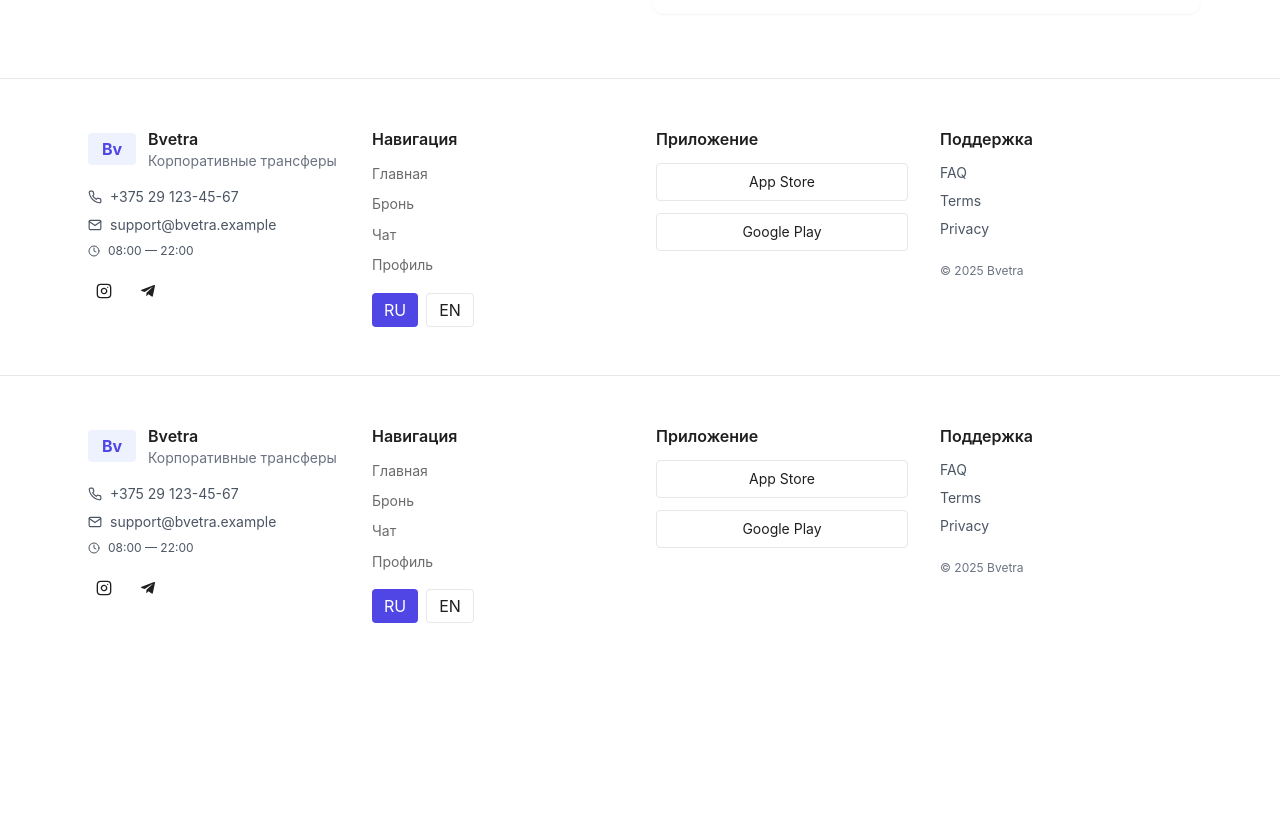
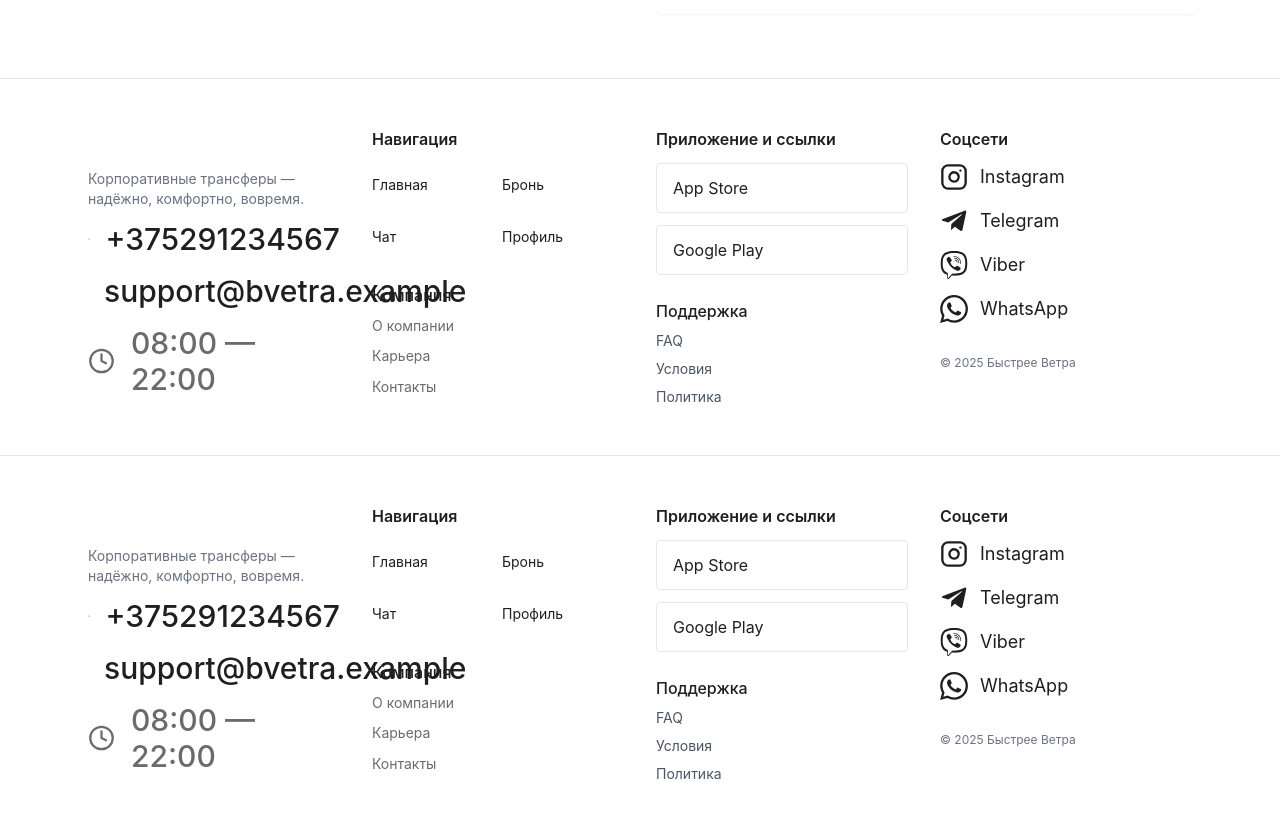
Before and after one commit to skufig/bvetra, a Next.js app: page / in a window 1280 px wide. Shown: the part 2889-3706 px from the top of the page. Before the commit the page ends 3560 px from the top, so only its background shows below. Built offline with nearby package versions, Linux system fonts and the light colour scheme.

Commit message:
Update Footer.tsx

```diff
--- a/src/components/Footer.tsx
+++ b/src/components/Footer.tsx
@@ -1,87 +1,164 @@
-// src/components/Footer.tsx
-import React, { useState, useEffect } from 'react'
+  // src/components/Footer.tsx
+import React, { useEffect, useState } from 'react'
 import { FiPhone, FiMail, FiClock, FiInstagram } from 'react-icons/fi'
 import { FaTelegramPlane } from 'react-icons/fa'
+import { SiViber, SiWhatsapp } from 'react-icons/si'
 import BookingModal from './BookingModal'
 import ChatModal from './ChatModal'
 import ProfileModal from './ProfileModal'
 import BottomNav from './BottomNav'
 
-export default function Footer() {
-  const [lang, setLang] = useState<'ru'|'en'>('ru')
-  useEffect(()=>{ try{ const l = localStorage.getItem('lang'); if(l==='en' || l==='ru') setLang(l) }catch{} },[])
-  const isEn = lang==='en'
+export default function Footer({ langProp }: { langProp?: 'ru' | 'en' }) {
+  const [lang, setLang] = useState<'ru' | 'en'>(() => {
+    try {
+      const stored = typeof window !== 'undefined' ? localStorage.getItem('lang') : null
+      return (langProp as 'ru' | 'en') || (stored === 'en' ? 'en' : 'ru')
+    } catch {
+      return (langProp as 'ru' | 'en') || 'ru'
+    }
+  })
+  useEffect(() => {
+    if (langProp && langProp !== lang) {
+      setLang(langProp)
+      try {
+        localStorage.setItem('lang', langProp)
+      } catch {}
+    }
+  }, [langProp])
+
+  const isEn = lang === 'en'
   const [openBooking, setOpenBooking] = useState(false)
   const [openChat, setOpenChat] = useState(false)
   const [openProfile, setOpenProfile] = useState(false)
 
-  function switchLang(to:'ru'|'en'){ setLang(to); try{ localStorage.setItem('lang', to) }catch{} }
+  const CONTACT_PHONE = '+375291234567'
+  const CONTACT_EMAIL = 'support@bvetra.example'
+  const WORK_HOURS = '08:00 — 22:00'
 
   return (
     <>
-      <footer className="bg-white dark:bg-[#061018] border-t">
+      <footer className="bg-white dark:bg-[#071018] border-t">
         <div className="mx-auto max-w-6xl px-6 py-12 grid grid-cols-1 md:grid-cols-4 gap-8">
-          <div className="space-y-4">
-            <div className="flex items-center gap-3">
-              <div className="w-12 h-8 rounded flex items-center justify-center bg-indigo-50 text-indigo-600 font-bold">Bv</div>
-              <div>
-                <div className="font-semibold">Bvetra</div>
-                <div className="text-sm text-gray-500">{isEn ? 'Corporate transfers' : 'Корпоративные трансферы'}</div>
+          {/* Branding */}
+          <div className="space-y-3">
+            <h2 className="font-extrabold text-2xl leading-tight text-transparent bg-clip-text fire-gradient animate-fire">
+              Быстрее Ветра
+            </h2>
+            <p className="text-sm text-gray-500 max-w-sm">
+              {isEn
+                ? 'Corporate transfers — reliable, comfortable, punctual.'
+                : 'Корпоративные трансферы — надёжно, комфортно, вовремя.'}
+            </p>
+
+            <div className="mt-6 space-y-4">
+              <a
+                href={`tel:${CONTACT_PHONE}`}
+                className="block w-full text-2xl md:text-3xl font-medium text-[color:var(--text)] hover:underline"
+              >
+                <div className="flex items-center gap-4">
+                  <FiPhone size={28} />
+                  <span>{CONTACT_PHONE}</span>
+                </div>
+              </a>
+
+              <a
+                href={`mailto:${CONTACT_EMAIL}`}
+                className="block w-full text-2xl md:text-3xl font-medium text-[color:var(--text)] hover:underline"
+              >
+                <div className="flex items-center gap-4">
+                  <FiMail size={28} />
+                  <span>{CONTACT_EMAIL}</span>
+                </div>
+              </a>
+
+              <div className="block w-full text-2xl md:text-3xl font-medium text-[color:var(--muted)]">
+                <div className="flex items-center gap-4">
+                  <FiClock size={28} />
+                  <span>{WORK_HOURS}</span>
+                </div>
               </div>
-            </div>
-
-            <div className="text-sm text-gray-600 space-y-2">
-              <div className="flex items-center gap-2"><FiPhone/> <a href="tel:+375291234567" className="hover:underline">+375 29 123-45-67</a></div>
-              <div className="flex items-center gap-2"><FiMail/> <a href="mailto:support@bvetra.example" className="hover:underline">support@bvetra.example</a></div>
-              <div className="flex items-center gap-2 text-xs"><FiClock/> 08:00 — 22:00</div>
-            </div>
-
-            <div className="flex items-center gap-3 mt-3">
-              <a className="p-2 rounded hover:bg-gray-100"><FiInstagram/></a>
-              <a className="p-2 rounded hover:bg-gray-100"><FaTelegramPlane/></a>
             </div>
           </div>
 
+          {/* Navigation (2x2 grid) */}
           <div>
             <h4 className="font-semibold mb-3">{isEn ? 'Navigation' : 'Навигация'}</h4>
-            <ul className="space-y-2 text-sm text-gray-600">
-              <li><button onClick={()=>window.scrollTo({top:0,behavior:'smooth'})} className="hover:underline">{isEn ? 'Home' : 'Главная'}</button></li>
-              <li><button onClick={()=>setOpenBooking(true)} className="hover:underline">{isEn ? 'Booking' : 'Бронь'}</button></li>
-              <li><button onClick={()=>setOpenChat(true)} className="hover:underline">{isEn ? 'Chat' : 'Чат'}</button></li>
-              <li><button onClick={()=>setOpenProfile(true)} className="hover:underline">{isEn ? 'Profile' : 'Профиль'}</button></li>
-            </ul>
+            <div className="grid grid-cols-2 gap-2 text-sm">
+              <button onClick={() => window.scrollTo({ top: 0, behavior: 'smooth' })} className="text-left py-3 hover:underline">
+                {isEn ? 'Home' : 'Главная'}
+              </button>
+              <button onClick={() => setOpenBooking(true)} className="text-left py-3 hover:underline">
+                {isEn ? 'Booking' : 'Бронь'}
+              </button>
 
-            <div className="mt-4 flex gap-2">
-              <button onClick={()=>switchLang('ru')} className={`px-3 py-1 rounded ${lang==='ru' ? 'bg-indigo-600 text-white' : 'border'}`}>RU</button>
-              <button onClick={()=>switchLang('en')} className={`px-3 py-1 rounded ${lang==='en' ? 'bg-indigo-600 text-white' : 'border'}`}>EN</button>
+              <button onClick={() => setOpenChat(true)} className="text-left py-3 hover:underline">
+                {isEn ? 'Chat' : 'Чат'}
+              </button>
+              <button onClick={() => setOpenProfile(true)} className="text-left py-3 hover:underline">
+                {isEn ? 'Profile' : 'Профиль'}
+              </button>
+            </div>
+
+            <div className="mt-6">
+              <h5 className="font-medium mb-2">{isEn ? 'Company' : 'Компания'}</h5>
+              <ul className="text-sm text-gray-600 space-y-2">
+                <li>{isEn ? 'About' : 'О компании'}</li>
+                <li>{isEn ? 'Careers' : 'Карьера'}</li>
+                <li>{isEn ? 'Contacts' : 'Контакты'}</li>
+              </ul>
             </div>
           </div>
 
+          {/* App & Support */}
           <div>
-            <h4 className="font-semibold mb-3">{isEn ? 'App' : 'Приложение'}</h4>
+            <h4 className="font-semibold mb-3">{isEn ? 'App & Links' : 'Приложение и ссылки'}</h4>
             <div className="flex flex-col gap-3">
-              <button className="px-4 py-2 rounded border text-sm">App Store</button>
-              <button className="px-4 py-2 rounded border text-sm">Google Play</button>
+              <button className="px-4 py-3 rounded border text-left">App Store</button>
+              <button className="px-4 py-3 rounded border text-left">Google Play</button>
+            </div>
+
+            <div className="mt-6">
+              <h5 className="font-medium mb-2">{isEn ? 'Support' : 'Поддержка'}</h5>
+              <div className="text-sm text-gray-600 space-y-2">
+                <div>{isEn ? 'FAQ' : 'FAQ'}</div>
+                <div>{isEn ? 'Terms' : 'Условия'}</div>
+                <div>{isEn ? 'Privacy' : 'Политика'}</div>
+              </div>
             </div>
           </div>
 
+          {/* Social */}
           <div>
-            <h4 className="font-semibold mb-3">{isEn ? 'Support' : 'Поддержка'}</h4>
-            <div className="text-sm text-gray-600 space-y-2">
-              <div>FAQ</div>
-              <div>Terms</div>
-              <div>Privacy</div>
+            <h4 className="font-semibold mb-3">{isEn ? 'Social' : 'Соцсети'}</h4>
+
+            <div className="flex flex-col gap-4">
+              <a href="https://instagram.com" target="_blank" rel="noreferrer" className="flex items-center gap-3 text-2xl">
+                <FiInstagram size={28} /> <span className="text-lg">{isEn ? 'Instagram' : 'Instagram'}</span>
+              </a>
+
+              <a href="https://t.me" target="_blank" rel="noreferrer" className="flex items-center gap-3 text-2xl">
+                <FaTelegramPlane size={28} /> <span className="text-lg">{isEn ? 'Telegram' : 'Telegram'}</span>
+              </a>
+
+              <a href="#" className="flex items-center gap-3 text-2xl">
+                <SiViber size={28} /> <span className="text-lg">{isEn ? 'Viber' : 'Viber'}</span>
+              </a>
+
+              <a href="#" className="flex items-center gap-3 text-2xl">
+                <SiWhatsapp size={28} /> <span className="text-lg">{isEn ? 'WhatsApp' : 'WhatsApp'}</span>
+              </a>
             </div>
-            <div className="mt-6 text-xs text-gray-500">© {new Date().getFullYear()} Bvetra</div>
+
+            <div className="mt-8 text-xs text-gray-500">© {new Date().getFullYear()} Быстрее Ветра</div>
           </div>
         </div>
       </footer>
 
-      <BookingModal open={openBooking} onClose={()=>setOpenBooking(false)} lang={lang} />
-      <ChatModal open={openChat} onClose={()=>setOpenChat(false)} lang={lang} />
-      <ProfileModal open={openProfile} onClose={()=>setOpenProfile(false)} />
+      <BookingModal open={openBooking} onClose={() => setOpenBooking(false)} lang={lang} />
+      <ChatModal open={openChat} onClose={() => setOpenChat(false)} lang={lang} />
+      <ProfileModal open={openProfile} onClose={() => setOpenProfile(false)} />
 
-      <BottomNav onOpenBooking={()=>setOpenBooking(true)} onOpenChat={()=>setOpenChat(true)} phone="+375291234567" />
+      <BottomNav onOpenBooking={() => setOpenBooking(true)} onOpenChat={() => setOpenChat(true)} phone={CONTACT_PHONE} lang={lang} />
     </>
   )
 }
```
